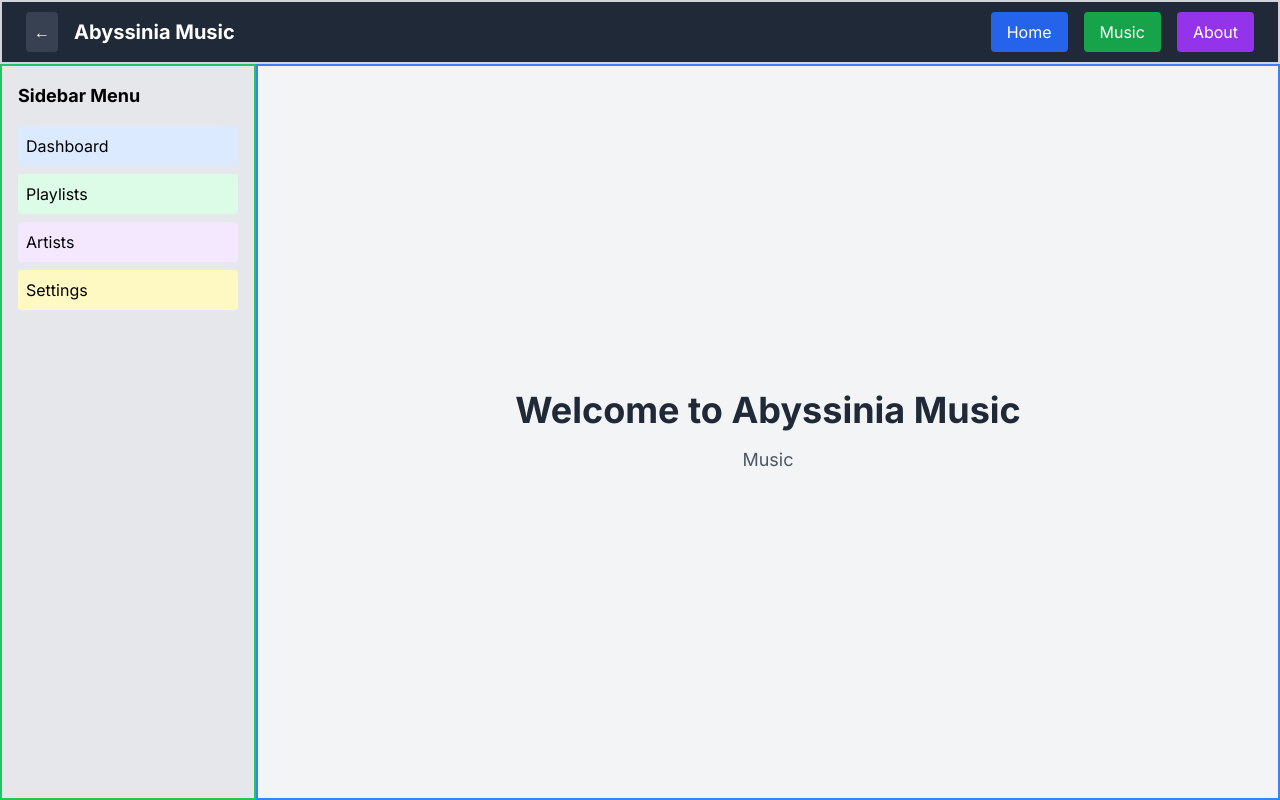
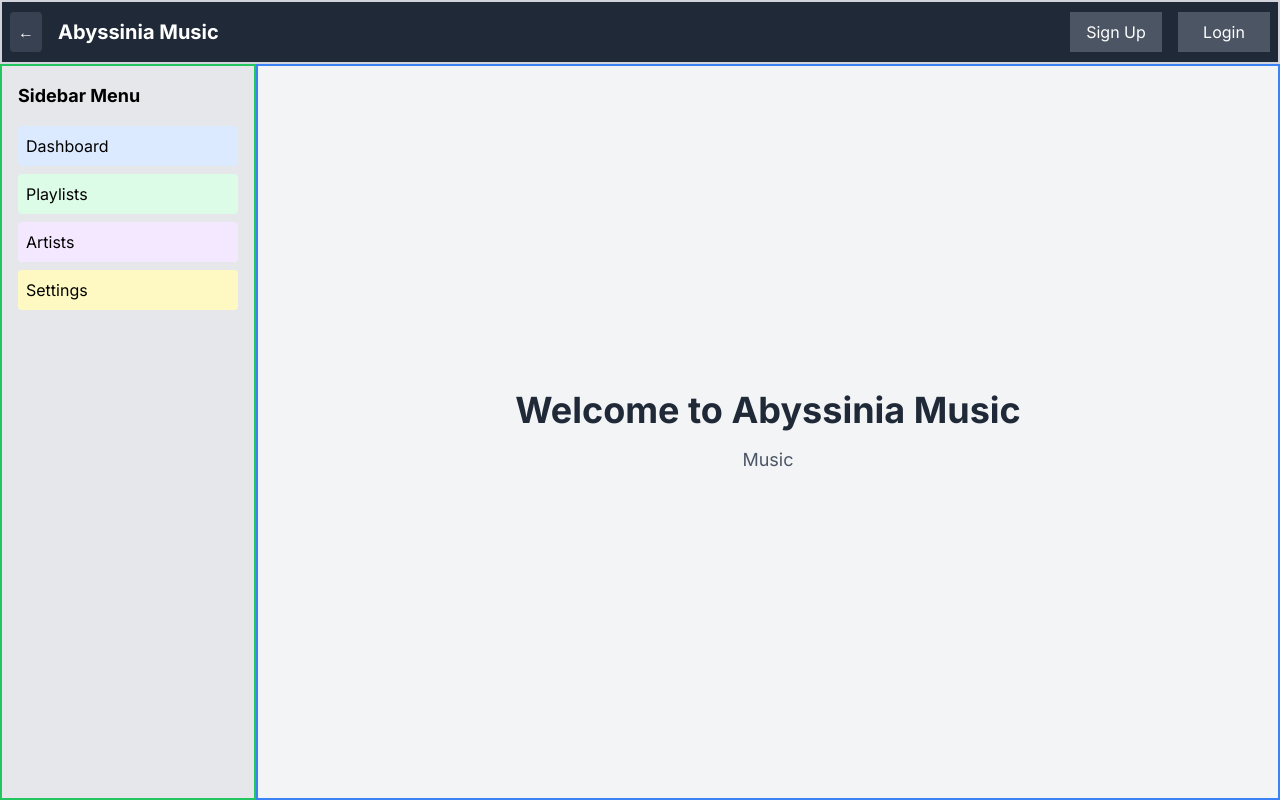
Before and after one commit to getachewjoseph/abyssinia-music, a Next.js app: page / in a window 1280 px wide. Built offline with nearby package versions, Linux system fonts and the light colour scheme.

Commit message:
added login and sign up button with stylings

```diff
--- a/src/app/page.tsx
+++ b/src/app/page.tsx
@@ -7,7 +7,7 @@ export default function Home() {
   return (
     <div className="flex flex-col h-screen">
       {/* Header - thin section at the top */}
-      <div className="h-16 bg-gray-800 text-white flex items-center justify-between px-6 border-2 border-gray-300">
+      <div className="h-16 bg-gray-800 text-white flex items-center justify-between px-2 border-2 border-gray-300">
         <div className="flex items-center space-x-4">
           <button
             onClick={() => setSidebarOpen(!sidebarOpen)}
@@ -18,14 +18,11 @@ export default function Home() {
           <h1 className="text-xl font-bold">Abyssinia Music</h1>
         </div>
         <div className="flex space-x-4">
-          <button className="px-4 py-2 bg-blue-600 rounded hover:bg-blue-700">
-            Home
+          <button className="w-[92px] px-4 py-2 bg-gray-600 hover:bg-red-900">
+            Sign Up
           </button>
-          <button className="px-4 py-2 bg-green-600 rounded hover:bg-green-700">
-            Music
-          </button>
-          <button className="px-4 py-2 bg-purple-600 rounded hover:bg-purple-700">
-            About
+          <button className="w-[92px] px-4 py-2 bg-gray-600 hover:bg-red-900 border-black">
+            Login
           </button>
         </div>
       </div>
```
